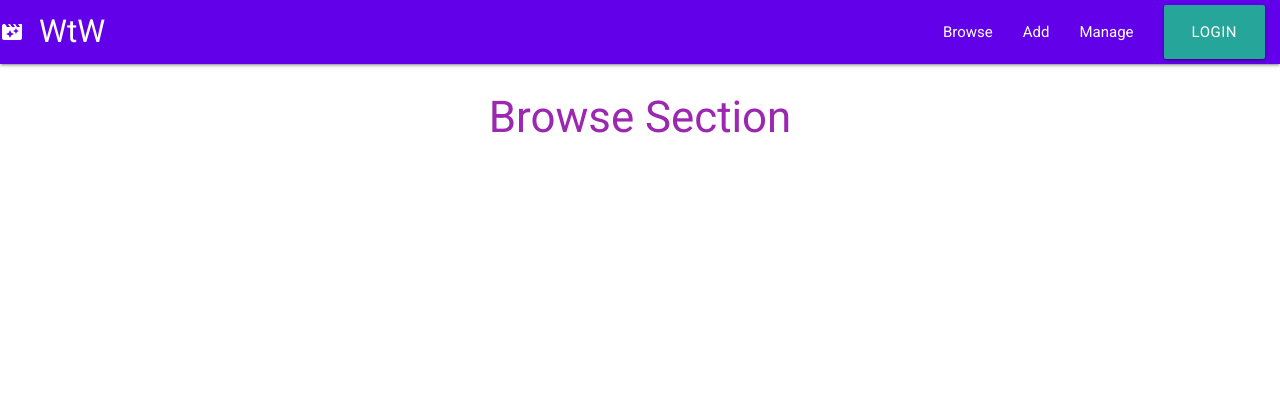
After one commit to jltps/WtW-ms3, a Flask app: page /browse in a window 1280 px wide. The commit adds this page. Shown: the top 420 px of the page. Run offline with Flask 2, Linux system fonts and the light colour scheme; data that the repository does not hold is empty; some libraries are stand-ins or nearby versions.

Commit message:
Add browse.hmtl route

```diff
--- a/app.py
+++ b/app.py
@@ -25,6 +25,12 @@ def home():
     return render_template("home.html")
 
 
+@app.route("/browse")
+def browse():
+    tasks = list(mongo.db.titles.find())
+    return render_template("browse.html", tasks=tasks)
+
+
 if __name__ == "__main__":
     app.run(host=os.environ.get("IP"),
             port=int(os.environ.get("PORT")),
--- a/templates/base.html
+++ b/templates/base.html
@@ -21,7 +21,7 @@
                 <a href="#!" class="brand-logo"><i class="large material-icons">movie_filter</i> WtW </a>
                 <a href="#" data-target="mobile-demo" class="sidenav-trigger right"><i class="material-icons">menu</i></a>
                 <ul class="right hide-on-med-and-down">
-                    <li><a href="#">Browse</a></li>
+                    <li><a href="{{ url_for('browse') }}">Browse</a></li>
                     <li><a href="#">Add</a></li>
                     <li><a href="#">Manage</a></li>
                     <a class="waves-effect waves-light btn-large" href="#">Login</a>
@@ -32,7 +32,7 @@
         <!-- Mobile side navbar-->
         <ul class="sidenav" id="mobile-demo">
             <h3 class="center-align">Menu</h3>
-            <li><a href="#" class="center-align">Browse</a></li>
+            <li><a href="{{ url_for('browse') }}" class="center-align">Browse</a></li>
             <li><a href="#" class="center-align">Add</a></li>
             <li><a href="#" class="center-align">Manage</a></li>
             <li><a class="waves-effect waves-light btn-large center-align" href="#">Login</a></li>
--- /dev/null
+++ b/templates/browse.html
@@ -0,0 +1,6 @@
+{% extends "base.html" %}
+{% block content %}
+
+    <h3 class="purple-text center-align">Browse Section</h3>
+
+{% endblock %}
```
